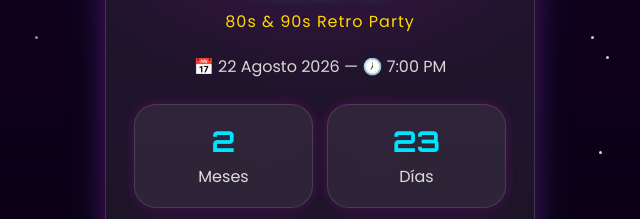
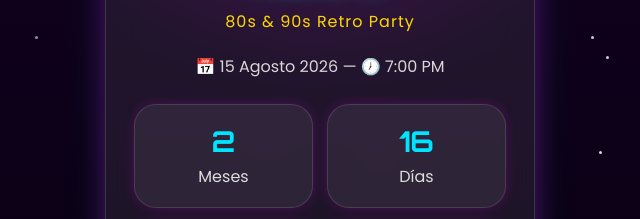
Before and after one commit to Adiel051203/fiesta-nadia, a website: page frontend/invitacion.html in a window 1280 px wide. Shown: the part 221-440 px from the top of the page, 320-960 px from the left. Drawn offline with Linux system fonts and the light colour scheme.

```diff
--- a/frontend/invitacion.html
+++ b/frontend/invitacion.html
@@ -361,7 +361,7 @@
 </p>
 
 <p class="fecha">
-📅 22 Agosto 2026 — 🕖 7:00 PM
+📅 15 Agosto 2026 — 🕖 7:00 PM
 </p>
 
 <div class="countdown" id="countdown"></div>
@@ -421,7 +421,7 @@
 // ==========================
 
 const eventDate = new Date(
-'2026-08-22T19:00:00'
+'2026-08-15T19:00:00'
 );
 
 function updateCountdown(){
```
